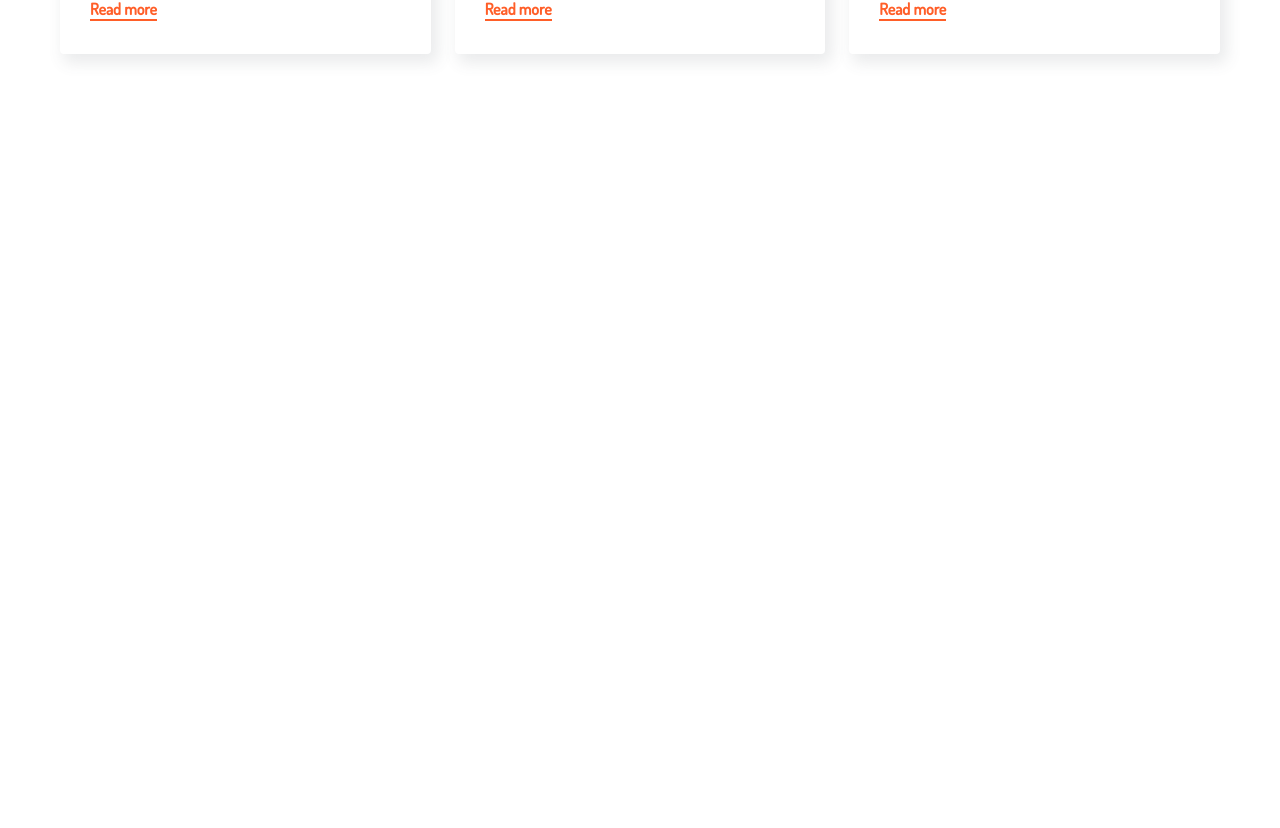
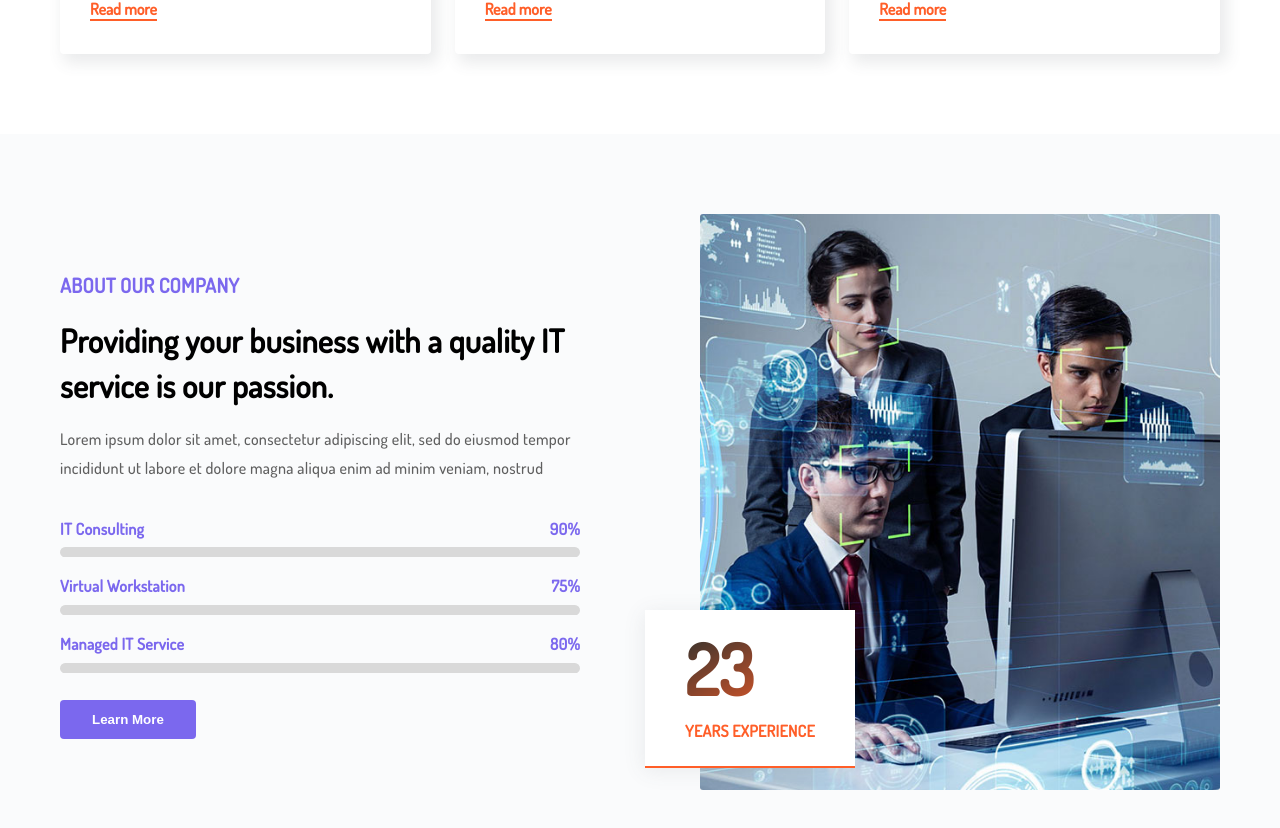
Before and after one commit to hippieknight/tech-vio, a Next.js app: page /homepage in a window 1280 px wide. Shown: the part 1780-2608 px from the top of the page. Before the commit the page ends 1914 px from the top, so only its background shows below. Built offline with nearby package versions, Linux system fonts and the light colour scheme.

Commit message:
feat: about us

```diff
--- a/package.json
+++ b/package.json
@@ -11,6 +11,7 @@
   "dependencies": {
     "@emotion/styled": "^11.10.4",
     "next": "12.3.1",
+    "rc-progress": "^3.4.0",
     "react": "18.2.0",
     "react-dom": "18.2.0",
     "react-headroom": "^3.2.1",
--- a/pages/homepage/index.js
+++ b/pages/homepage/index.js
@@ -1,3 +1,4 @@
+import AboutUs from "../../public/components/pages/homepage/about-us/AboutUs";
 import HomeBanner from "../../public/components/pages/homepage/banner/Banner";
 import WhatWeProvide from "../../public/components/pages/homepage/what-we-provide/WhatWeProvide";
 
@@ -6,6 +7,7 @@ export default function HomePage() {
     <>
       <HomeBanner />
       <WhatWeProvide />
+      <AboutUs />
     </>
   );
 }
--- /dev/null
+++ b/public/components/_common/progress/Progress.js
@@ -0,0 +1,57 @@
+import { useCallback, useState, useEffect } from "react";
+import styled from "@emotion/styled";
+import { Line } from "rc-progress";
+
+export default function ProgressCpn({
+  percent,
+  title,
+  showPercent,
+  strokeColor,
+}) {
+  const [percentProgress, setPercentProgress] = useState(0);
+
+  const incresePercent = useCallback(() => {
+    const newPercent = percentProgress + 1;
+    if (newPercent > percent) {
+      clearTimeout();
+      return;
+    }
+    setPercentProgress(newPercent);
+    setTimeout(() => {
+      incresePercent;
+    }, 1000);
+  }, [percent, percentProgress]);
+
+  useEffect(() => {
+    incresePercent();
+  }, [incresePercent]);
+
+  return (
+    <Progress id="progress">
+      <TitleAndPercent>
+        <Title>{title}</Title>
+        {showPercent && <Percent>{percentProgress}%</Percent>}
+      </TitleAndPercent>
+      <Line
+        percent={percentProgress}
+        strokeWidth={2}
+        trailWidth={2}
+        strokeColor={strokeColor}
+      />
+    </Progress>
+  );
+}
+
+const Progress = styled.div`
+  margin-bottom: 12px;
+`;
+const TitleAndPercent = styled.div`
+  display: flex;
+  align-items: center;
+  justify-content: space-between;
+  color: var(--primary-purple);
+  font-size: 16px;
+  font-weight: 700;
+`;
+const Title = styled.p``;
+const Percent = styled.p``;
--- /dev/null
+++ b/public/components/pages/homepage/about-us/AboutUs.js
@@ -0,0 +1,150 @@
+import styled from "@emotion/styled";
+import ProgressCpn from "../../../_common/progress/Progress";
+
+const AboutUs = () => {
+  return (
+    <SectionWrap>
+      <ContentWrap>
+        <Title>About Our Company</Title>
+        <SubTitle>
+          Providing your business with a quality IT service is our passion.
+        </SubTitle>
+        <Description>
+          Lorem ipsum dolor sit amet, consectetur adipiscing elit, sed do
+          eiusmod tempor incididunt ut labore et dolore magna aliqua enim ad
+          minim veniam, nostrud
+        </Description>
+        <ProgressWrap>
+          <ProgressCpn
+            percent={90}
+            title="IT Consulting"
+            showPercent
+            color="#7B68EE"
+          />
+          <ProgressCpn
+            percent={75}
+            title="Virtual Workstation"
+            showPercent
+            color="#7B68EE"
+          />
+          <ProgressCpn
+            percent={80}
+            title="Managed IT Service"
+            showPercent
+            color="#7B68EE"
+          />
+        </ProgressWrap>
+        <Button className="button button-secondary">Learn More</Button>
+      </ContentWrap>
+      <ImageWrap>
+        <Image src="./img/about-us/about.jpg" alt="about-us" />
+        <YearOfExp>
+          <h2>23</h2>
+          <p>YEARS EXPERIENCE</p>
+        </YearOfExp>
+      </ImageWrap>
+    </SectionWrap>
+  );
+};
+
+export default AboutUs;
+
+const SectionWrap = styled.div`
+  display: flex;
+  flex-direction: column;
+  align-items: center;
+  padding: 60px 16px;
+  background-color: var(--section-background);
+
+  @media (min-width: 768px) {
+    padding: 60px 32px;
+  }
+  @media (min-width: 1024px) {
+    flex-direction: row;
+    padding: 80px 60px;
+  }
+`;
+
+const ContentWrap = styled.div`
+  margin-bottom: 40px;
+
+  @media (min-width: 1024px) {
+    margin-bottom: unset;
+    margin-right: 40px;
+    flex: 1;
+  }
+`;
+const Title = styled.p`
+  font-size: 16px;
+  font-weight: 700;
+  text-transform: uppercase;
+  color: var(--primary-purple);
+  margin-bottom: 16px;
+
+  @media (min-width: 768px) {
+    font-size: 20px;
+  }
+`;
+const SubTitle = styled.p`
+  font-size: 24px;
+  font-weight: 700;
+  line-height: 1.4;
+  margin-bottom: 16px;
+  @media (min-width: 768px) {
+    font-size: 32px;
+  }
+`;
+const Description = styled.p`
+  font-size: 14px;
+  color: var(--text-description);
+  @media (min-width: 768px) {
+    font-size: 16px;
+  }
+`;
+
+const ProgressWrap = styled.div`
+  margin-top: 32px;
+`;
+const ImageWrap = styled.div`
+  position: relative;
+
+  @media (min-width: 1024px) {
+    flex: 1;
+    padding-left: 80px;
+  }
+`;
+const Image = styled.img`
+  max-width: 100%;
+  object-fit: cover;
+  border-radius: 3px;
+`;
+
+const Button = styled.button`
+  margin-top: 12px;
+`;
+
+const YearOfExp = styled.div`
+  position: absolute;
+  left: 25px;
+  bottom: 25px;
+  padding: 20px 40px;
+  background-color: var(--white);
+  border-bottom: 2px solid var(--orange);
+  box-shadow: -1px 3px 20px 0px rgb(82 90 101 / 10%);
+
+  h2 {
+    font-size: 70px;
+    font-weight: 700;
+    line-height: 1.1;
+    background: linear-gradient(to bottom right, #2e312e, var(--orange));
+    background-clip: text;
+    -webkit-text-fill-color: transparent;
+  }
+
+  p {
+    font-size: 16px;
+    font-weight: 700;
+    margin-top: 10px;
+    color: var(--orange);
+  }
+`;
--- /dev/null
+++ b/public/utils/CheckElementInViewport.js
@@ -0,0 +1,6 @@
+export const IsElementInViewport = (el) => {
+  const rect = el.getBoundingClientRect();
+  if (typeof window === undefined) return;
+
+  return rect.top <= window.innerHeight;
+};
--- a/styles/variable.scss
+++ b/styles/variable.scss
@@ -11,4 +11,5 @@
     --orange: #FF5E28;
 
     --text-description: #5f5f5f;
+    --section-background:#fafbfc;
 }
```
Also changed, not shown: public/img/about-us/about.jpg (added), 1 other file (tests, documents, lock files or other folders).
